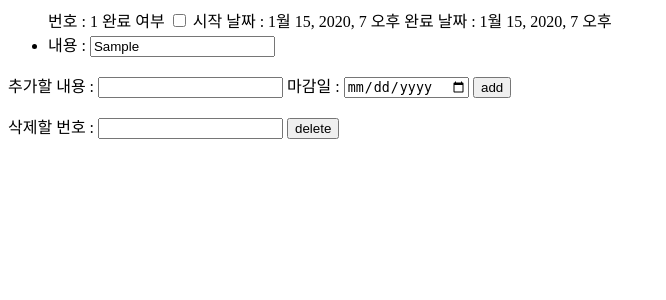
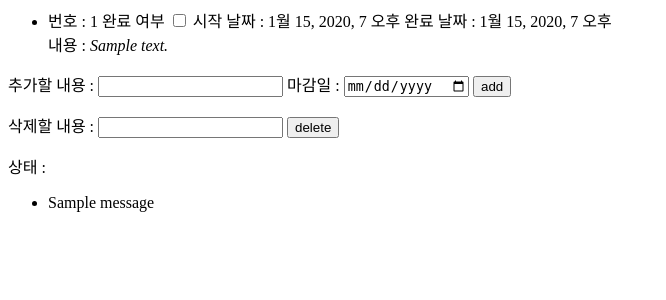
Before and after one commit to dev-kimdoyoung/todolist, a Django app: page / in a window 1280 px wide. Shown: the top 300 px of the page, without its empty margins (0-666 px from the left). Run offline with Django 3.2, Linux system fonts and the light colour scheme; tables that the repository leaves empty hold one stand-in row (values such as "Sample post"); one stand-in notice (Sample message) is shown.

Commit message:
update과정을 제외한 과정 complete

```diff
--- a/todolist/mysite/templates/mysite/index.html
+++ b/todolist/mysite/templates/mysite/index.html
@@ -1,15 +1,17 @@
-
     <ul>
     {% for content in contents_list %}
-        번호 : {{ forloop.counter }}
-        완료 여부  <input type='checkbox' name="is_checked[]"/>
-        시작 날짜 : {{ content.pub_date }}
-        완료 날짜 : {{ content.exp_date }}
-        <li>
-        내용 : <input type = "text" name = "content_text" value = {{ content.contents }} />
-        </li>
+
+        <form method="POST" name="is_checked">
+            <li> 번호 : {{ content.id }}
+            <label>완료 여부  <input type='checkbox' name="is_checked[]" id="is_checked{{forloop.counter}}"/></label>
+            시작 날짜 : {{ content.pub_date }}
+            완료 날짜 : {{ content.exp_date }}
+            </li>
+        내용 : <cite name = "content_text"> {{ content.contents }}</cite>
+        </form>
     {% endfor %}
     </ul>
+
 
     <form action = "list_add/" method="POST">
         {% csrf_token %}
@@ -18,8 +20,21 @@
         <input type ="submit" value="add" />
     </form>
 
+
     <form action = "list_delete/" method="POST">
         {% csrf_token %}
-        삭제할 번호 : <input type = "text" name="delete_content" value="" />
+        삭제할 내용 : <input type = "text" name="delete_content" value="" />
         <input type ="submit" value="delete" />
     </form>
+
+
+    <label>
+    상태 :
+    {% if messages %}
+        <ul class="messages">
+        {% for message in messages %}
+        <li>{{ message }}</li>
+        {% endfor %}
+        </ul>
+    {% endif %}
+    </label>
--- a/todolist/mysite/views.py
+++ b/todolist/mysite/views.py
@@ -1,12 +1,23 @@
 import datetime
 
 from django.shortcuts import render
-from django.http import HttpResponse, HttpResponseRedirect
+from django.http import HttpResponse ,HttpResponseRedirect
 from .models import TodoList
 from django.contrib import messages
 
 
 def index(request):
+
+#    if request.method == "POST":
+#        is_check = request.POST.getlist("is_checked")
+#        queryset = TodoList.objects.get(pk=is_check)
+#       queryset.exp_date = datetime.datetime.now()
+#       queryset.save()
+
+#    if request.POST.getlist("is_checked[]"):
+#        return HttpResponse("완료!")
+#        is_check = request.POST.getlist("is_checked")
+
     # contents_list에 TodoList의 전체 내용을 저장
     contents_list = TodoList.objects.all()
 
@@ -21,19 +32,13 @@ def index(request):
 def list_add(request):
     # request.POST에 html에서 http 메소드 중 POST로 <form> 안의 데이터를 전달할 때
     # POST 안에서 dictionary 객체로 존재한다.
-    if request.POST.getlist("is_checked[]"):
-        is_check = request.POST.getlist("is_checked")
-        queryset = TodoList.objects.get(pk=is_check)
-        queryset.exp_date = datetime.datetime.now()
-        queryset.save()
 
     content_name = request.POST['add_content']
     pub_date = datetime.datetime.now()
     exp_date = request.POST['exp_date']
 
-    # 할 일 : return으로 Django에서 lib로 제공하는 message 리턴
-    TodoList.objects.create(contents=content_name, pub_date=pub_date,exp_date=exp_date)
-    messages.success(request, '데이터가 저장되었습니다.')
+    TodoList.objects.create(contents=content_name, pub_date=pub_date, exp_date=exp_date)
+    messages.add_message(request, messages.INFO, '일정이 추가되었습니다.')
     return HttpResponseRedirect('/')
 
 
@@ -41,14 +46,15 @@ def list_delete(request):
     if request.method == 'POST':
         pk = TodoList.objects.get(pk=request.POST['delete_content'])
         pk.delete()
-        messages.success(request, '데이터가 삭제되었습니다.')
+        messages.add_message(request, messages.INFO, '데이터가 삭제되었습니다.')
         return HttpResponseRedirect('/')
     else:
-        messages.error(request, '데이터가 잘못 입력되었습니다..')
+        messages.add_message(request, messages.INFO, '데이터가 잘못 입력되었습니다.')
         return HttpResponseRedirect('/')
 # 장고 DB 활용 관련
 # https://brownbears.tistory.com/63
 # https://wayhome25.github.io/django/2017/04/01/django-ep9-crud/
+
 # 할 일
 # 1. Django 내장 message 기능을 통해 사용자에게 성공 여부 전달
 # 2. html에서 checkbox 체크가 되면 자동으로 만료일 update 해주기
```
Also changed, not shown: todolist/db.sqlite3, 1 other file.
